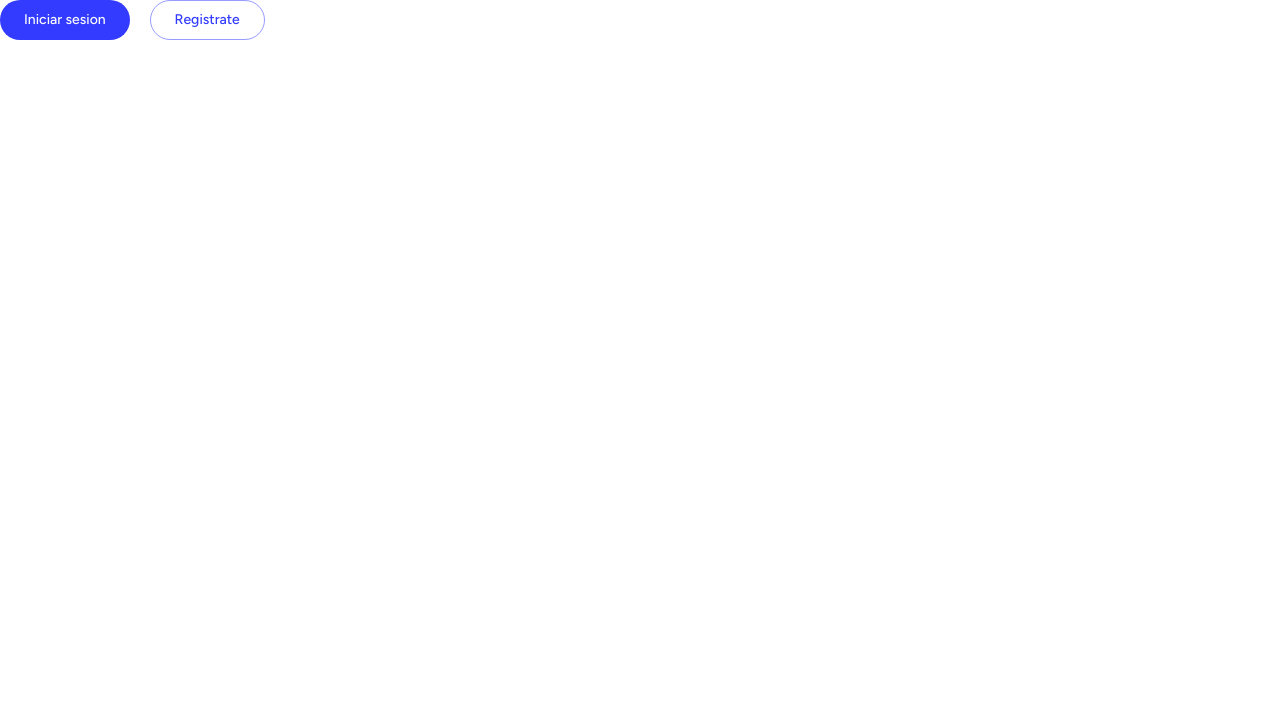
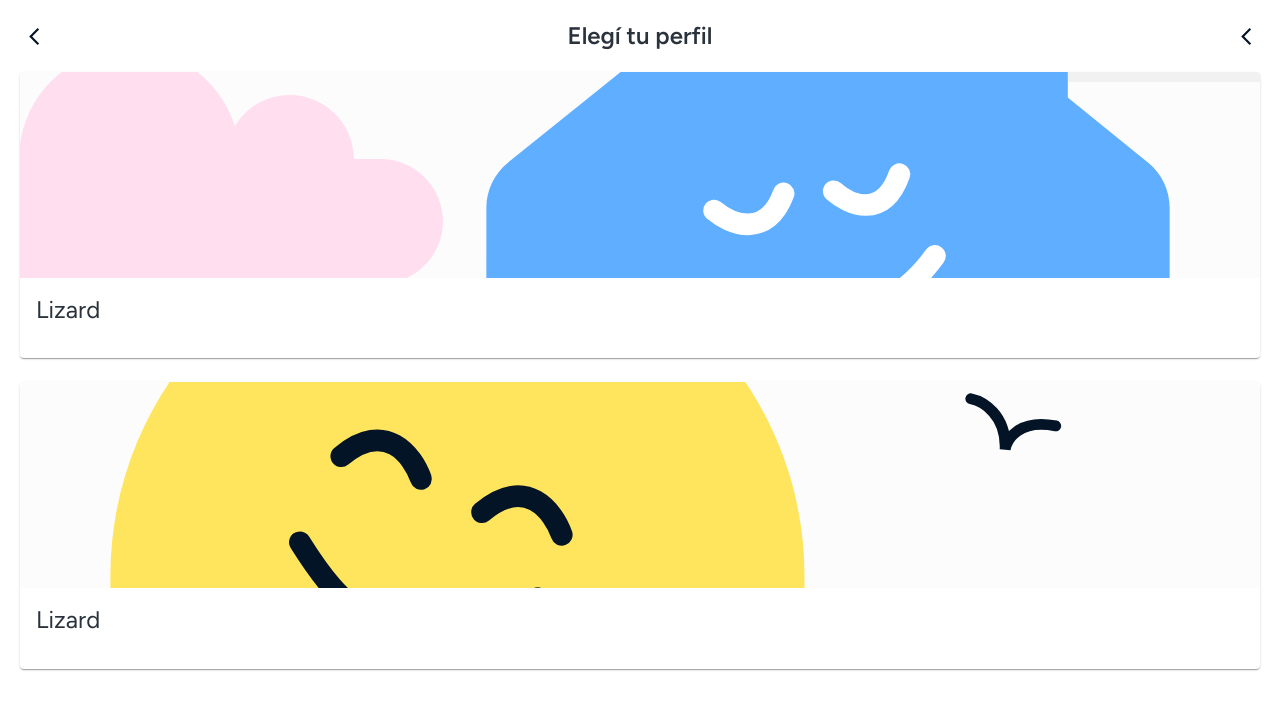
Before and after one commit to jcatenalitebox/rumateDeploy, a Next.js app: page / in a window 1280 px wide. Shown: the top 710 px of the page. Built offline with nearby package versions, Linux system fonts and the light colour scheme.

Commit message:
sign up wip

```diff
--- /dev/null
+++ b/src/assets/arrow.tsx
@@ -0,0 +1,18 @@
+type Props = {
+  width?: number;
+  height?: number;
+  fill?: string;
+};
+
+const BirdMisc = ({ width = 28, height = 17, fill = 'none' }: Props) => {
+  return (
+    <svg width={width} height={height} viewBox='0 0 13 20' fill={fill} xmlns='http://www.w3.org/2000/svg'>
+      <path
+        d='M12.51 1.86998L10.73 0.0999756L0.839966 9.99998L10.74 19.9L12.51 18.13L4.37997 9.99998L12.51 1.86998Z'
+        fill='#031426'
+      />
+    </svg>
+  );
+};
+
+export default BirdMisc;
--- a/src/pages/index.tsx
+++ b/src/pages/index.tsx
@@ -1,14 +1,7 @@
 import Head from 'next/head';
-import { Button, styled } from '@mui/material';
 import WelcomeScreen from '@/components/WelcomeScreen';
+import SignUpPage from './sign-up';
 import { useEffect, useState } from 'react';
-import { motion } from 'framer-motion';
-
-const StyledWrapper = styled(motion.div)`
-  margin: 0 auto;
-  gap: 20px;
-  display: flex;
-`;
 
 export default function Home() {
   const [isLoading, setIsLoading] = useState<Boolean>(true);
@@ -28,14 +21,7 @@ export default function Home() {
         <meta content='width=device-width, initial-scale=1' name='viewport' />
         <link href='/favicon.ico' rel='icon' />
       </Head>
-      {isLoading ? (
-        <WelcomeScreen />
-      ) : (
-        <StyledWrapper initial={{ opacity: 0 }} animate={{ opacity: 1 }} transition={{ duration: 0.5 }}>
-          <Button variant='contained'>Iniciar sesion</Button>
-          <Button variant='outlined'>Registrate</Button>
-        </StyledWrapper>
-      )}
+      {isLoading ? <WelcomeScreen /> : <SignUpPage />}
     </>
   );
 }
--- /dev/null
+++ b/src/pages/sign-up/index.tsx
@@ -0,0 +1,95 @@
+import { styled, Card, CardContent, Typography } from '@mui/material';
+import { motion } from 'framer-motion';
+import RumieSignUpImage from '../../assets/rumie-sign-up.svg';
+import HostieSignUpImage from '../../assets/hostie-sign-up.svg';
+import Image from 'next/image';
+import BackArrow from '../../assets/arrow';
+
+const StyledWrapper = styled(motion.div)`
+  display: flex;
+  flex-direction: column;
+  justify-content: flex-start;
+  gap: 20px;
+  min-height: 100vh;
+  padding: 20px;
+`;
+
+const StyledCardWrapper = styled('div')`
+  display: flex;
+  flex-direction: column;
+  gap: 24px;
+  width: 100%;
+`;
+
+const StyledCard = styled(Card)`
+  gap: 20px;
+  width: 100%;
+`;
+
+const StyledImageWrapper = styled('div')`
+  display: flex;
+  justify-content: center;
+  align-items: center;
+  height: 206px;
+  border-radius: 4px;
+
+  img {
+    overflow: hidden;
+    object-fit: cover;
+    object-position: center center;
+    width: 100%;
+  }
+`;
+
+const StyledHeader = styled('div')`
+  display: flex;
+  justify-content: space-between;
+  align-items: center;
+  width: 100%;
+  gap: 10px;
+`;
+
+const StyledLeftArrow = styled(BackArrow)``;
+const StyledRightArrow = styled(BackArrow)``;
+
+const StyledTitle = styled(Typography)`
+  font-size: 24px;
+  font-weight: 600;
+  line-height: 32px;
+`;
+
+function SignUpPage() {
+  return (
+    <StyledWrapper initial={{ opacity: 0 }} animate={{ opacity: 1 }} transition={{ duration: 0.5 }}>
+      <StyledHeader>
+        <StyledLeftArrow />
+        <StyledTitle>Elegí tu perfil</StyledTitle>
+        <StyledRightArrow />
+      </StyledHeader>
+      <StyledCardWrapper>
+        <StyledCard>
+          <StyledImageWrapper title='rumie sign up image'>
+            <Image src={HostieSignUpImage} alt='hostie sign up image' />
+          </StyledImageWrapper>
+          <CardContent>
+            <Typography gutterBottom variant='h5' component='div'>
+              Lizard
+            </Typography>
+          </CardContent>
+        </StyledCard>
+        <StyledCard>
+          <StyledImageWrapper title='rumie sign up image'>
+            <Image src={RumieSignUpImage} alt='hostie sign up image' />
+          </StyledImageWrapper>
+          <CardContent>
+            <Typography gutterBottom variant='h5' component='div'>
+              Lizard
+            </Typography>
+          </CardContent>
+        </StyledCard>
+      </StyledCardWrapper>
+    </StyledWrapper>
+  );
+}
+
+export default SignUpPage;
```
Also changed, not shown: src/assets/hostie-sign-up.svg (added), src/assets/rumie-sign-up.svg (added).
